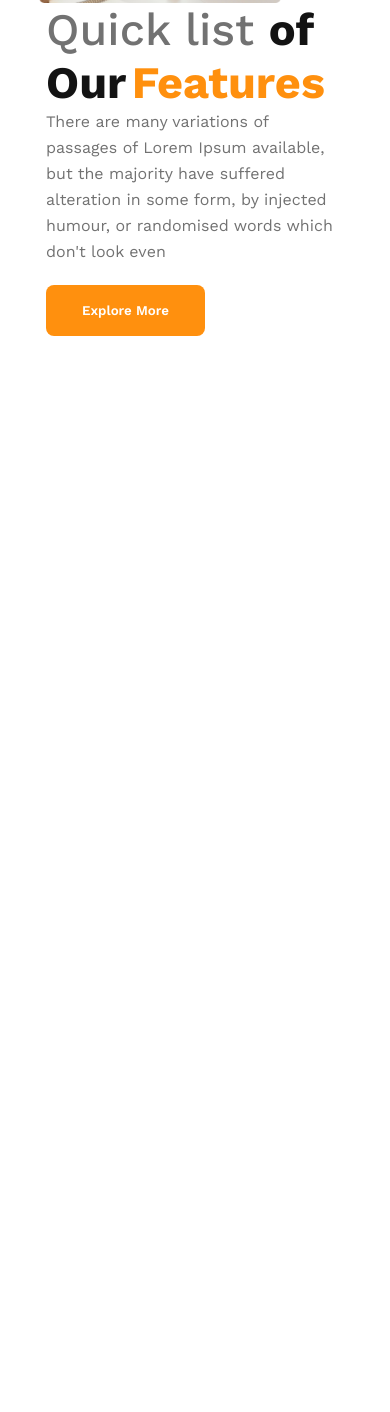
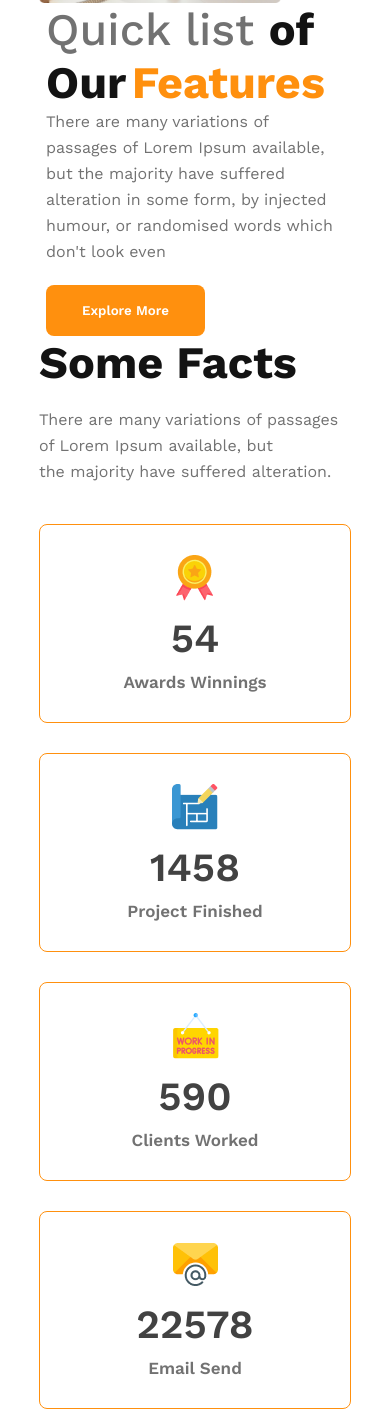
Before and after one commit to Shaoun11/responsive-project, a plain HTML site: page index.html in a window 390 px wide. Shown: the part 1812-3224 px from the top of the page. Before the commit the page ends 2187 px from the top, so only its background shows below. Drawn offline with nearby package versions, Linux system fonts and the light colour scheme.

Commit message:
responsive-up

```diff
--- a/index.html
+++ b/index.html
@@ -61,7 +61,61 @@
             </div>
 
         </section>
+        <!-- Features section -->
+        <!-- <section class="feature">
 
+        </section> -->
+        <section class="fact">
+            <div class="fact-contain">
+            <div class="facts-info">
+                <h3 class="facts-title">
+                    Some Facts
+                </h3>
+                <p class="fact-des">
+                    There are many variations of passages of Lorem Ipsum available, but <br> the majority have suffered alteration.
+                </p>
+            </div>
+            <div class="card-section">
+                <div class="card">
+                <img src="images/icons/ribon.png" alt="">
+                <h2 class="card-title" >
+                    54
+                </h2>
+                <p class="card-description" >
+                    Awards Winnings
+                </p>
+             </div>
+                <div class="card">
+               <img src="images/icons/projects.png" alt="">
+               <h2 class="card-title" >
+                1458
+               </h2>
+               <p class="card-description" >
+                Project Finished
+               </p>
+            </div>
+                <div class="card">
+                    <img src="images/icons/customers.png" alt="">
+                    <h2 class="card-title" >
+                        590
+                    </h2>
+                    <p class="card-description" >
+                        Clients Worked
+                    </p>
+                </div>
+                <div class="card">
+                    <img src="images/icons/email.png" alt="">
+                    <h2 class="card-title" >
+                        22578
+                    </h2>
+                    <p class="card-description" >
+                        Email Send
+                    </p>
+                </div>
+            </div>
+          </div>
+
+        </section>
     </main>
     <footer>
 
--- a/style/style.css
+++ b/style/style.css
@@ -119,9 +119,50 @@ main {
   line-height: 26px;
 }
 
+.facts-title{
+color: #131313;
+font-size: 45px;
+font-weight: 700;
+margin-bottom: 18px;
+}
+ .fact-des{
+color:#727272;
+font-size: 16px;
+font-weight: 400;
+line-height: 26px;
+margin-bottom: 39px;
+ }
+ .fact{
+    margin: 1440px;
+    margin: 40px 240px;
+    background-color: rgb(255, 255, 255);
+ }
 
+ .card{
+    border-radius: 8px;
+    border: 1px solid #FF900E;
+    text-align: center;
+    padding: 30px;
 
-
+ }
+.card-section{
+    display: flex;
+    justify-content: space-around;
+    gap: 30px;
+}
+.card-title{
+    color:#424242;
+    font-size: 40px;
+    font-weight: 600;
+    margin-top: 10px;
+    margin-bottom: 10px;
+}
+.card-description{
+color: #727272;
+font-size: 17px;
+font-weight: 600;
+margin-top:4px;
+}
 
 
 /* responsive-design */
@@ -130,7 +171,7 @@ main {
     header {
       padding: 20px;
     }
-    nav,.team-content  {
+    nav,.team-content {
       flex-direction: column;
       align-items: flex-start;
     }
@@ -145,6 +186,16 @@ main {
     .team-info {
         margin-left: 7px;
         margin-right: 7px;}
+        .card-section{
+          flex-direction: column;
+
+        }
+        .fact{
+            margin: 0px;
+            padding: 0%;
+          }
+
+
 
   }
 
@@ -169,5 +220,12 @@ main {
     .team-info {
         margin-left: 7px;
         margin-right: 7px;}
+        .card-section{
+            flex-direction: column;
+
+          }
+          .fact{
+            margin: 0px;padding: 0%;
+          }
 
   }
```
